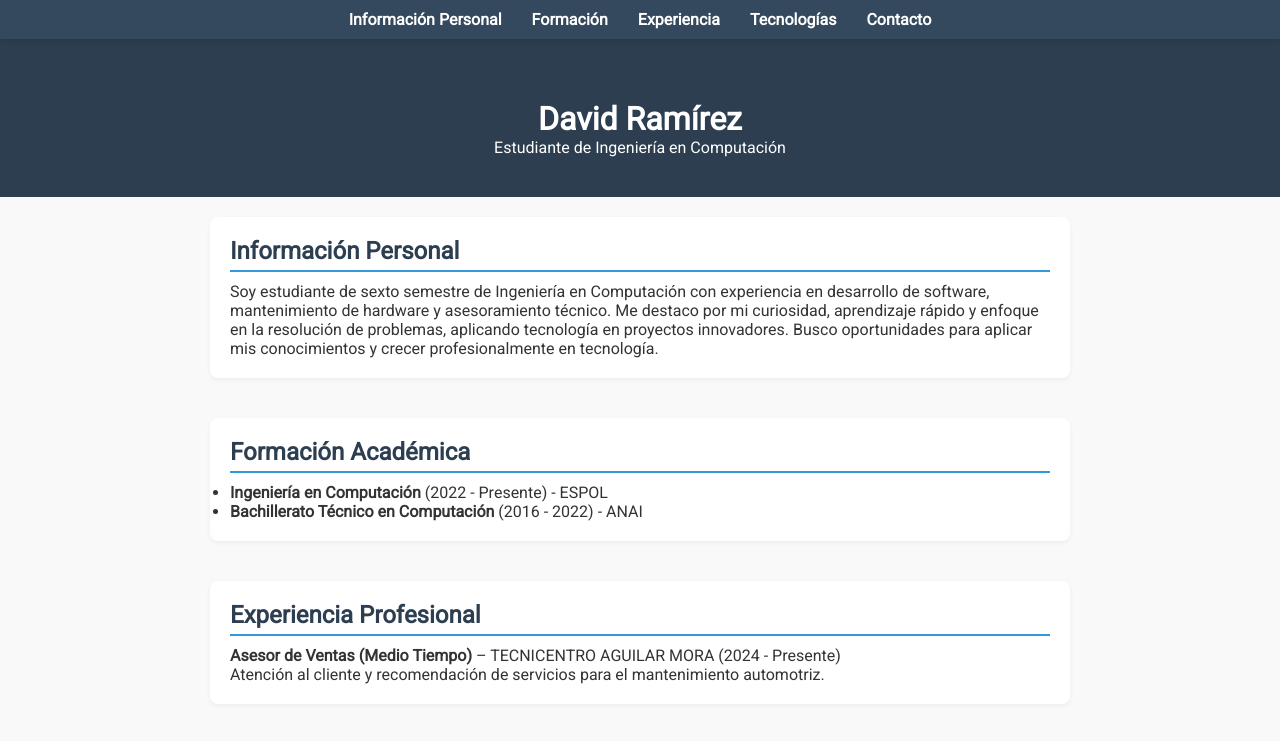
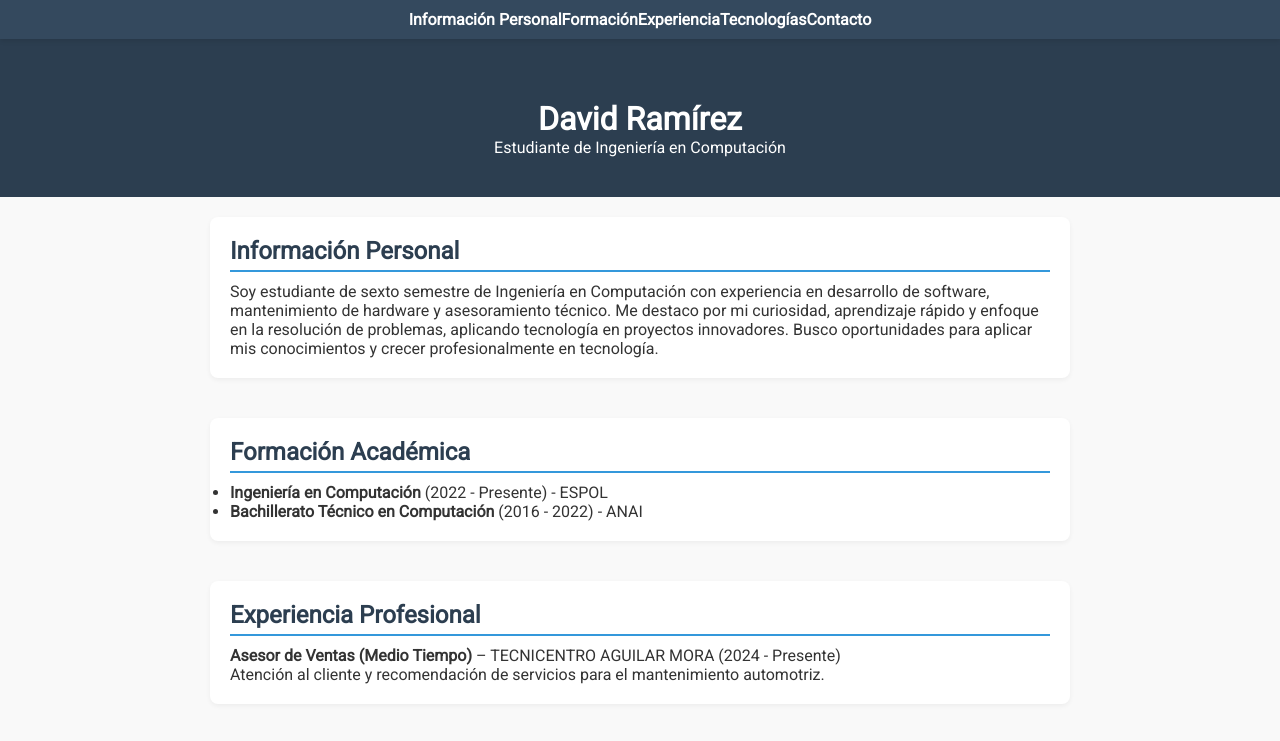
Before and after one commit to DERS0214/curriculum, a plain HTML site: page index.html in a window 1280 px wide. Shown: the top 741 px of the page. Drawn offline with Linux system fonts and the light colour scheme.

Commit message:
Actualizar style.css

```diff
--- a/style.css
+++ b/style.css
@@ -28,7 +28,7 @@ nav {
 nav a {
     color: white;
     text-decoration: none;
-    margin: 0 15px;
+    margin: 0 0px;
     font-weight: bold;
     transition: color 0.3s ease;
 }
```
